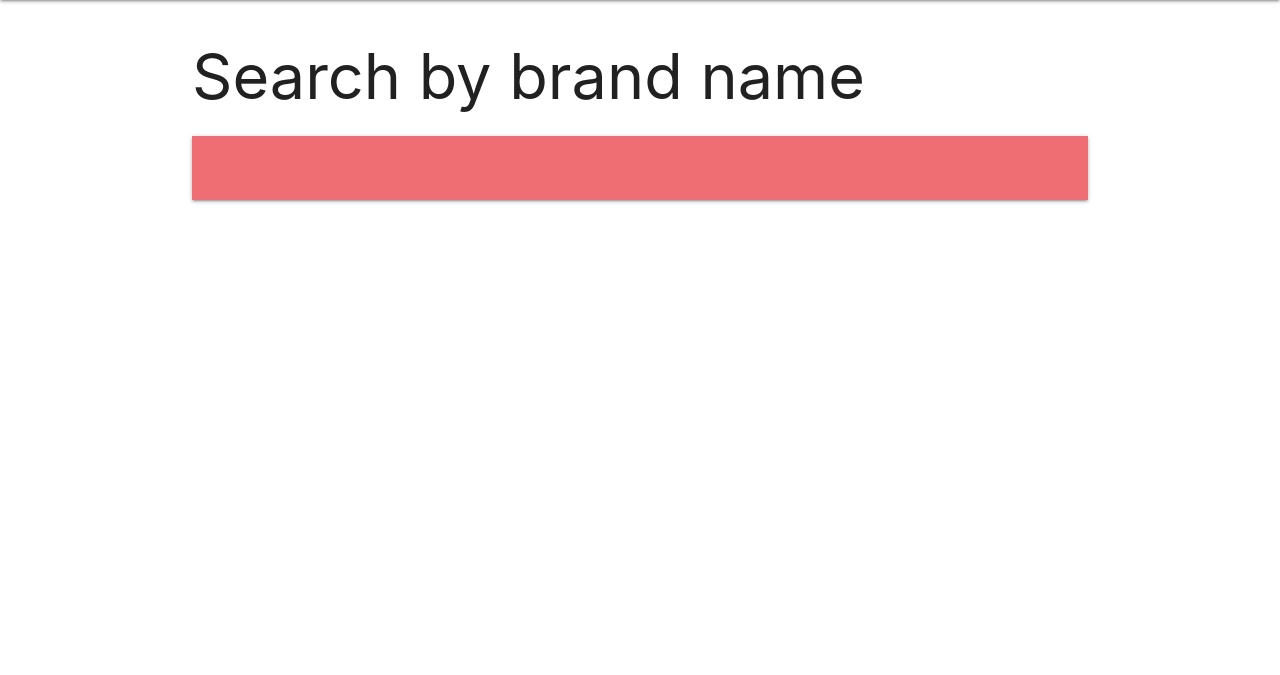
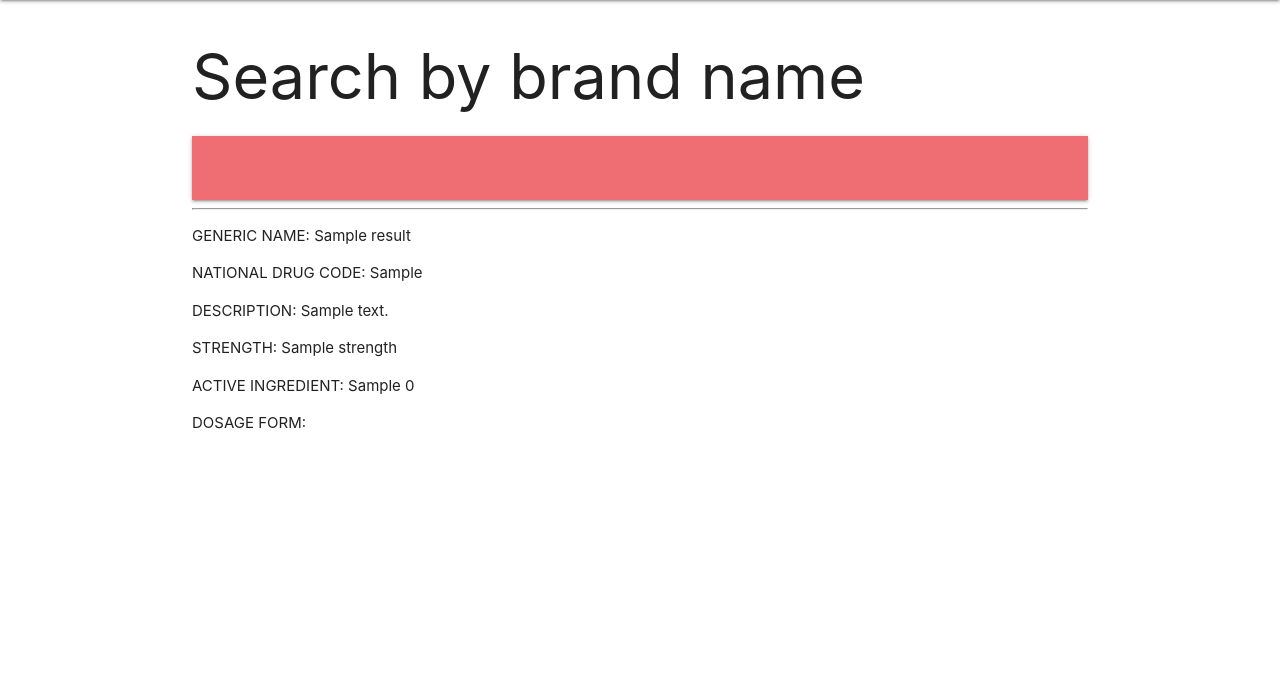
Before and after one commit to jdemarc/pillpal, a Django app: page /medications/search/ in a window 1280 px wide. Shown: the part 64-739 px from the top of the page. Run offline with Django 3.2, Linux system fonts and the light colour scheme; tables that the repository leaves empty hold one stand-in row (values such as "Sample post"); a database or web service that is not in the repository returns one stand-in record (values such as "Sample title"); data that the repository does not hold is empty.

Commit message:
Pull one result from API.

```diff
--- a/pillpal/main_app/templates/search.html
+++ b/pillpal/main_app/templates/search.html
@@ -5,7 +5,7 @@
 
 <nav>
     <div class="nav-wrapper">
-      <form>
+      <form action"" method="GET">
         <div class="input-field">
           <input id="search" type="search" required>
           <label class="label-icon" for="search"></label>
@@ -13,6 +13,15 @@
       </form>
     </div>
 </nav>
+<hr />
 
+{% for prop in medication %}
+<p> GENERIC NAME: {{ prop.generic_name}}</p>
+<p> NATIONAL DRUG CODE: {{ prop.product_ndc}} </p>
+<p> DESCRIPTION: {{ prop.packaging.0.description }} </p>
+<p> STRENGTH: {{ prop.active_ingredients.0.strength }} </p>
+<p> ACTIVE INGREDIENT: {{ prop.active_ingredients.0.name }} </p>
+<p> DOSAGE FORM: {{ prop.dosage_form }} </p>
+{% endfor %}
 
 {% endblock %}
--- a/pillpal/main_app/views.py
+++ b/pillpal/main_app/views.py
@@ -12,6 +12,10 @@
 from django.contrib.auth.forms import UserCreationForm
 from django.contrib.auth.decorators import login_required
 from django.contrib.auth.mixins import LoginRequiredMixin
+
+# For API requests
+import requests
+from .services import get_medications #Maybe we do not need
 
 # Create your views here.
 def home(request):
@@ -55,7 +59,11 @@
     return redirect('detail', prescription_id=prescription_id)
 
 def medications_search(request):
-    return render(request, 'search.html')
+    response = requests.get('https://api.fda.gov/drug/ndc.json?search=generic_name:advil')
+    medication = response.json()
+
+    return render(request, 'search.html',
+    {'medication': medication['results']})
 
 class PrescriptionCreate(LoginRequiredMixin, CreateView):
     model = Prescription
```
Also changed, not shown: pillpal/main_app/services.py (added, +17 -0 lines).
